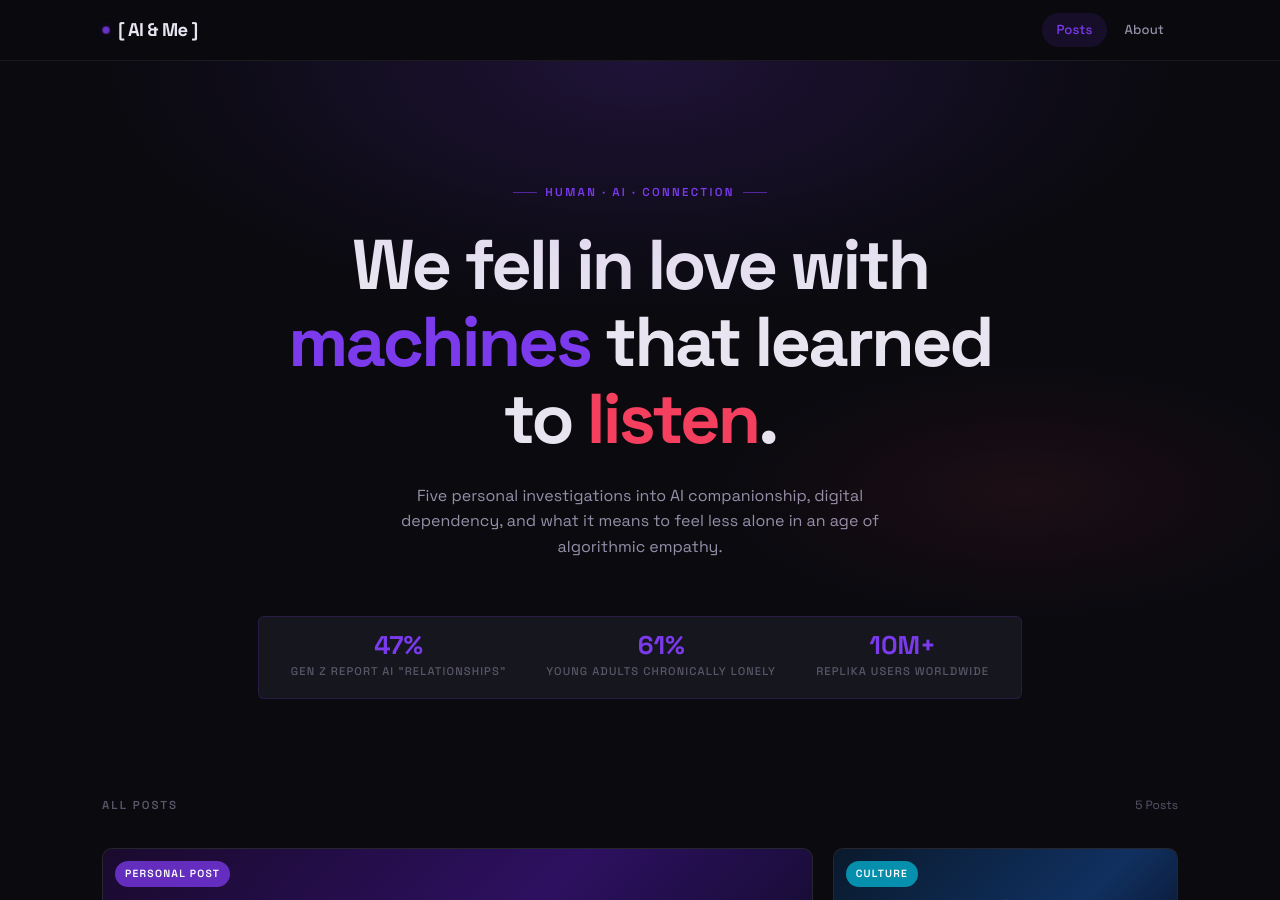
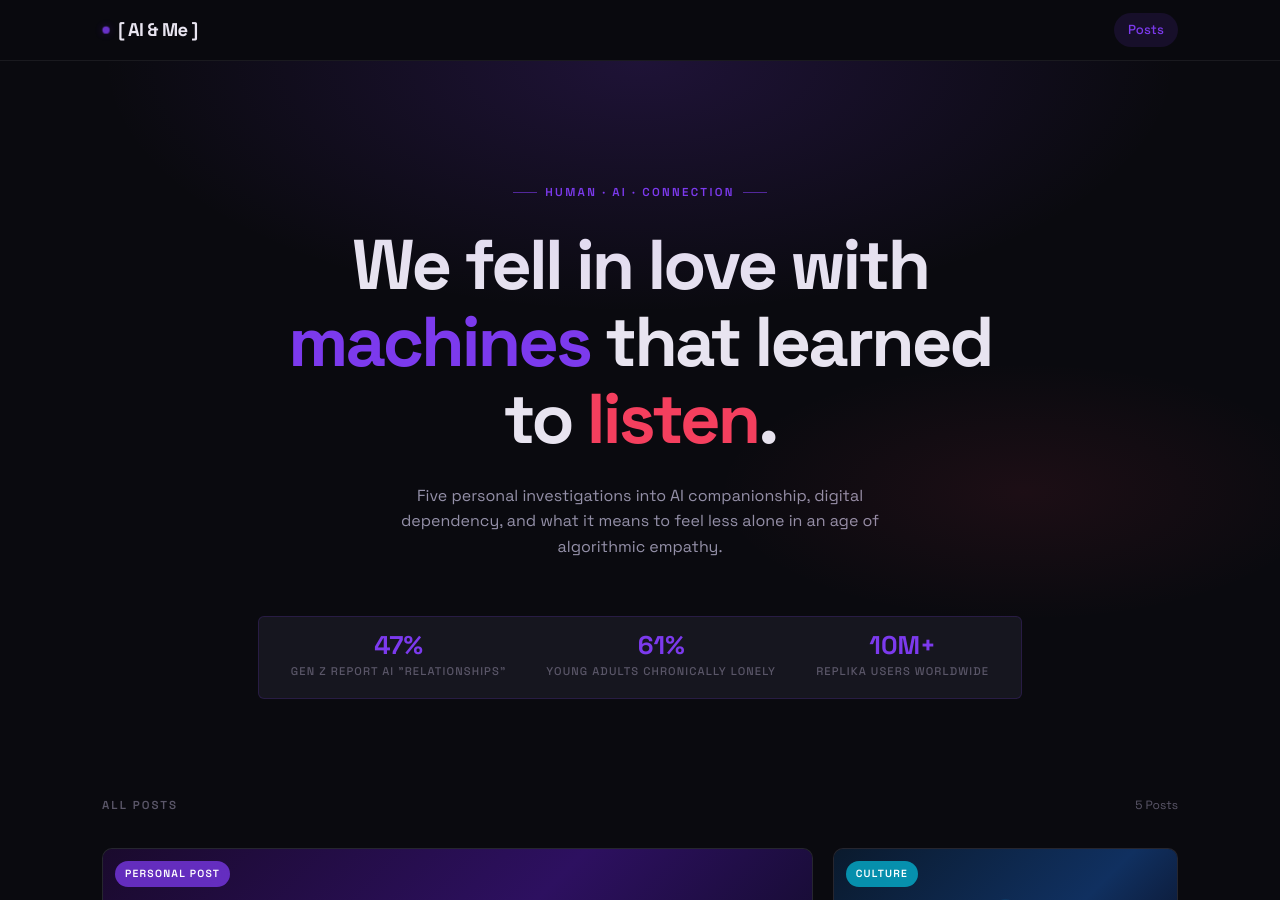
Before and after one commit to twevythelwel-star/Blog, a Jekyll site: the page built from index.html, in a window 1280 px wide and 900 px high. Built offline with Jekyll 4.4.1, drawn with Linux system fonts in a browser that asks for light colours.

Commit message:
Remove About link from header navigation
Removed the About link from the site navigation.

```diff
--- a/_includes/header.html
+++ b/_includes/header.html
@@ -6,8 +6,6 @@
     <nav class="site-nav" aria-label="Main navigation">
       <a href="{{ '/' | relative_url }}"
          {% if page.url == '/' or page.url == '/index.html' %}class="active"{% endif %}>Posts</a>
-      <a href="{{ '/about.html' | relative_url }}"
-         {% if page.url contains 'about' %}class="active"{% endif %}>About</a>
     </nav>
   </div>
 </header>
```
